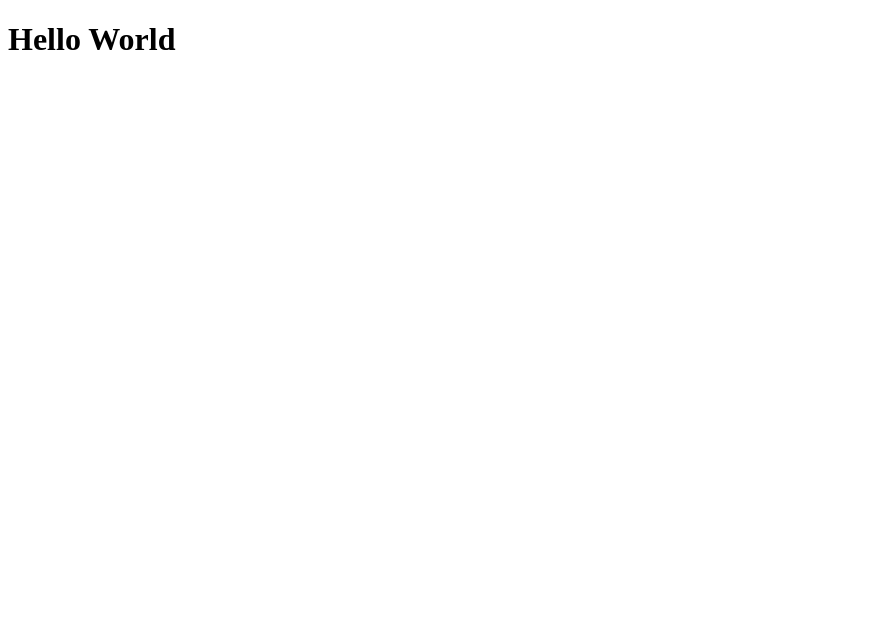
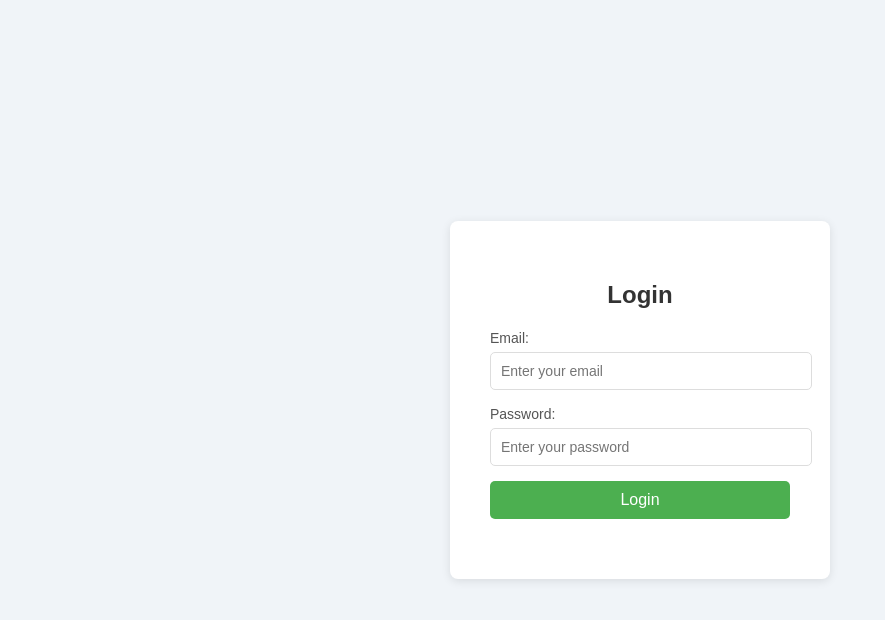
Before and after one commit to Neeeeeeooooo/SIA, a plain HTML site: page docs/index.html in a window 1280 px wide. Shown: the whole page, without its empty margins (0-885 px from the left). Drawn offline with Linux system fonts and the light colour scheme.

Commit message:
simple login

```diff
--- a/docs/index.html
+++ b/docs/index.html
@@ -1,11 +1,29 @@
 <!DOCTYPE html>
 <html lang="en">
 <head>
-  <meta charset="UTF-8">
-  <meta name="viewport" content="width=device-width, initial-scale=1.0">
-  <title>Document</title>
+    <meta charset="UTF-8">
+    <meta name="viewport" content="width=device-width, initial-scale=1.0">
+    <title>Login - User/Admin</title>
+    <link rel="stylesheet" href="styles.css">
 </head>
 <body>
-  <h1>Hello World</h1>
+
+    <div class="login-container">
+        <h2>Login</h2>
+        <form id="loginForm">
+            <div class="input-group">
+                <label for="email">Email:</label>
+                <input type="email" id="email" required placeholder="Enter your email">
+            </div>
+            <div class="input-group">
+                <label for="password">Password:</label>
+                <input type="password" id="password" required placeholder="Enter your password">
+            </div>
+            <button type="submit" id="loginButton">Login</button>
+        </form>
+        <div id="error-message" class="error-message"></div>
+    </div>
+
+    <script src="script.js"></script>
 </body>
 </html>
```
Also changed, not shown: docs/admin.html (+1 -1 lines), docs/user.html (+1 -1 lines).
